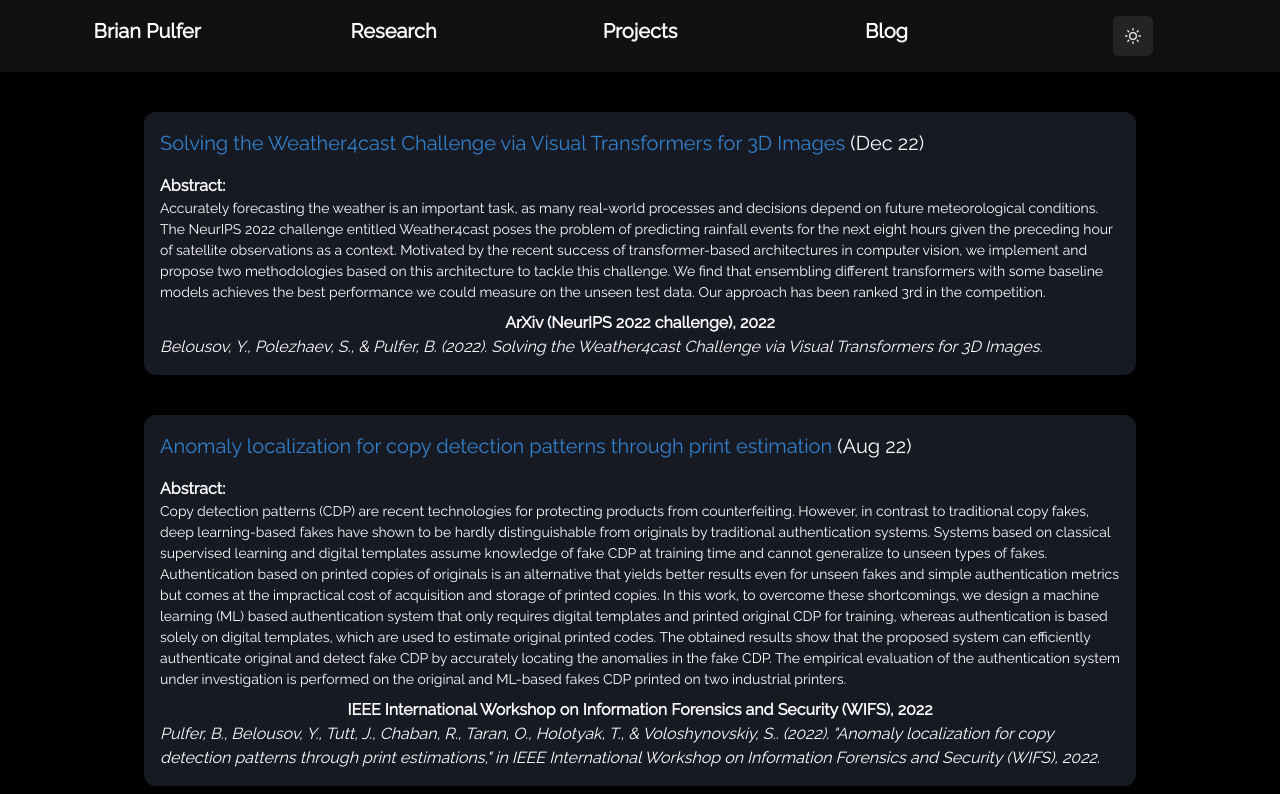
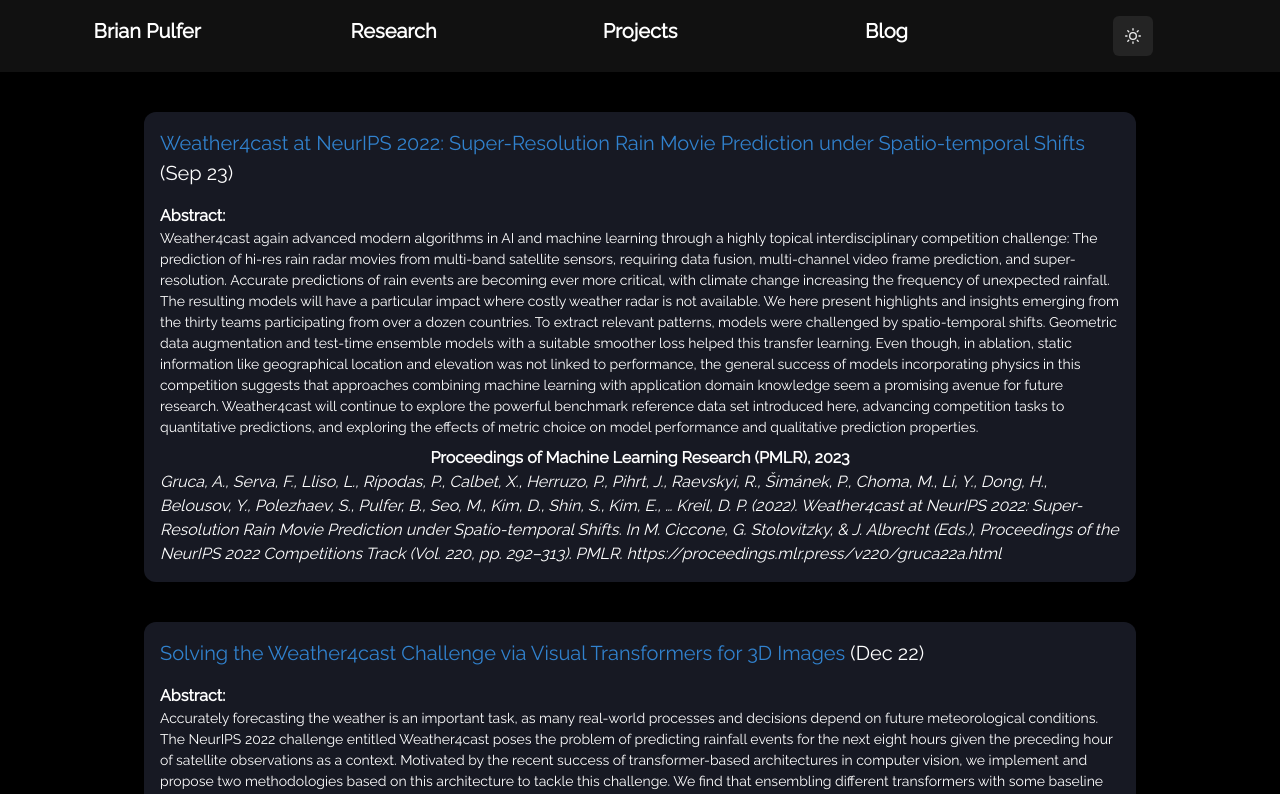
Before and after one commit to BrianPulfer/website, a Next.js app: page /research in a window 1280 px wide. Shown: the top 794 px of the page. Built offline with nearby package versions, Linux system fonts and the light colour scheme.

Commit message:
Added publication on PMLR.

```diff
--- a/src/pages/index.tsx
+++ b/src/pages/index.tsx
@@ -41,6 +41,9 @@ export default function Home() {
         News 🗞️
       </Text>
       <Box className='flex flex-col space-y-4'>
+        <News title={"September 2023"}>
+          📃 Our work <Link textColor={"blue.500"} href={"https://proceedings.mlr.press/v220/gruca22a.html"}>Weather4cast at NeurIPS 2022: Super-Resolution Rain Movie Prediction under Spatio-temporal Shifts</Link> has been accepted for publication in <Link textColor={"blue.500"} href={"https://proceedings.mlr.press/"}>Proceedings of Machine Learning Research</Link>.
+        </News>
         <News title={"January 2023"}>
           📃 Our work <Link textColor={"blue.500"} href={"https://link.springer.com/article/10.1007/s10664-023-10306-x"}>Model vs System Level Testing of Autonomous Driving Systems: A Replication and Extension Study</Link> has been accepted for publication in <Link textColor={"blue.500"} href={"https://www.springer.com/journal/10664"}>Empirical Software Engineering</Link>.
         </News>
--- a/src/pages/research/index.tsx
+++ b/src/pages/research/index.tsx
@@ -10,10 +10,24 @@ export default function Publications() {
       <>
           <Publication>
               <PublicationTitle className={"mb-4"}>
+                <Link textColor={"blue.500"} href="https://proceedings.mlr.press/v220/gruca22a.html">Weather4cast at NeurIPS 2022: Super-Resolution Rain Movie Prediction under Spatio-temporal Shifts</Link> (Sep 23)
+              </PublicationTitle>
+              <PublicationAbstract>
+                Weather4cast again advanced modern algorithms in AI and machine learning through a highly topical interdisciplinary competition challenge: The prediction of hi-res rain radar movies from multi-band satellite sensors, requiring data fusion, multi-channel video frame prediction, and super-resolution. Accurate predictions of rain events are becoming ever more critical, with climate change increasing the frequency of unexpected rainfall. The resulting models will have a particular impact where costly weather radar is not available. We here present highlights and insights emerging from the thirty teams participating from over a dozen countries. To extract relevant patterns, models were challenged by spatio-temporal shifts. Geometric data augmentation and test-time ensemble models with a suitable smoother loss helped this transfer learning. Even though, in ablation, static information like geographical location and elevation was not linked to performance, the general success of models incorporating physics in this competition suggests that approaches combining machine learning with application domain knowledge seem a promising avenue for future research. Weather4cast will continue to explore the powerful benchmark reference data set introduced here, advancing competition tasks to quantitative predictions, and exploring the effects of metric choice on model performance and qualitative prediction properties.
+              </PublicationAbstract>
+              <PublicationVenue className={"mt-2"}>
+                Proceedings of Machine Learning Research (PMLR), 2023
+              </PublicationVenue>
+              <PublicationCitation>
+                Gruca, A., Serva, F., Lliso, L., Rípodas, P., Calbet, X., Herruzo, P., Pihrt, J., Raevskyi, R., Šimánek, P., Choma, M., Li, Y., Dong, H., Belousov, Y., Polezhaev, S., Pulfer, B., Seo, M., Kim, D., Shin, S., Kim, E., … Kreil, D. P. (2022). Weather4cast at NeurIPS 2022: Super-Resolution Rain Movie Prediction under Spatio-temporal Shifts. In M. Ciccone, G. Stolovitzky, & J. Albrecht (Eds.), Proceedings of the NeurIPS 2022 Competitions Track (Vol. 220, pp. 292–313). PMLR. https://proceedings.mlr.press/v220/gruca22a.html
+              </PublicationCitation>
+          </Publication>
+          <Publication>
+              <PublicationTitle className={"mb-4"}>
                 <Link textColor={"blue.500"} href="https://arxiv.org/abs/2212.02456">Solving the Weather4cast Challenge via Visual Transformers for 3D Images</Link> (Dec 22)
               </PublicationTitle>
               <PublicationAbstract>
-              Accurately forecasting the weather is an important task, as many real-world processes and decisions depend on future meteorological conditions. The NeurIPS 2022 challenge entitled Weather4cast poses the problem of predicting rainfall events for the next eight hours given the preceding hour of satellite observations as a context. Motivated by the recent success of transformer-based architectures in computer vision, we implement and propose two methodologies based on this architecture to tackle this challenge. We find that ensembling different transformers with some baseline models achieves the best performance we could measure on the unseen test data. Our approach has been ranked 3rd in the competition.
+                Accurately forecasting the weather is an important task, as many real-world processes and decisions depend on future meteorological conditions. The NeurIPS 2022 challenge entitled Weather4cast poses the problem of predicting rainfall events for the next eight hours given the preceding hour of satellite observations as a context. Motivated by the recent success of transformer-based architectures in computer vision, we implement and propose two methodologies based on this architecture to tackle this challenge. We find that ensembling different transformers with some baseline models achieves the best performance we could measure on the unseen test data. Our approach has been ranked 3rd in the competition.
               </PublicationAbstract>
               <PublicationVenue className={"mt-2"}>
                 ArXiv (NeurIPS 2022 challenge), 2022
```
